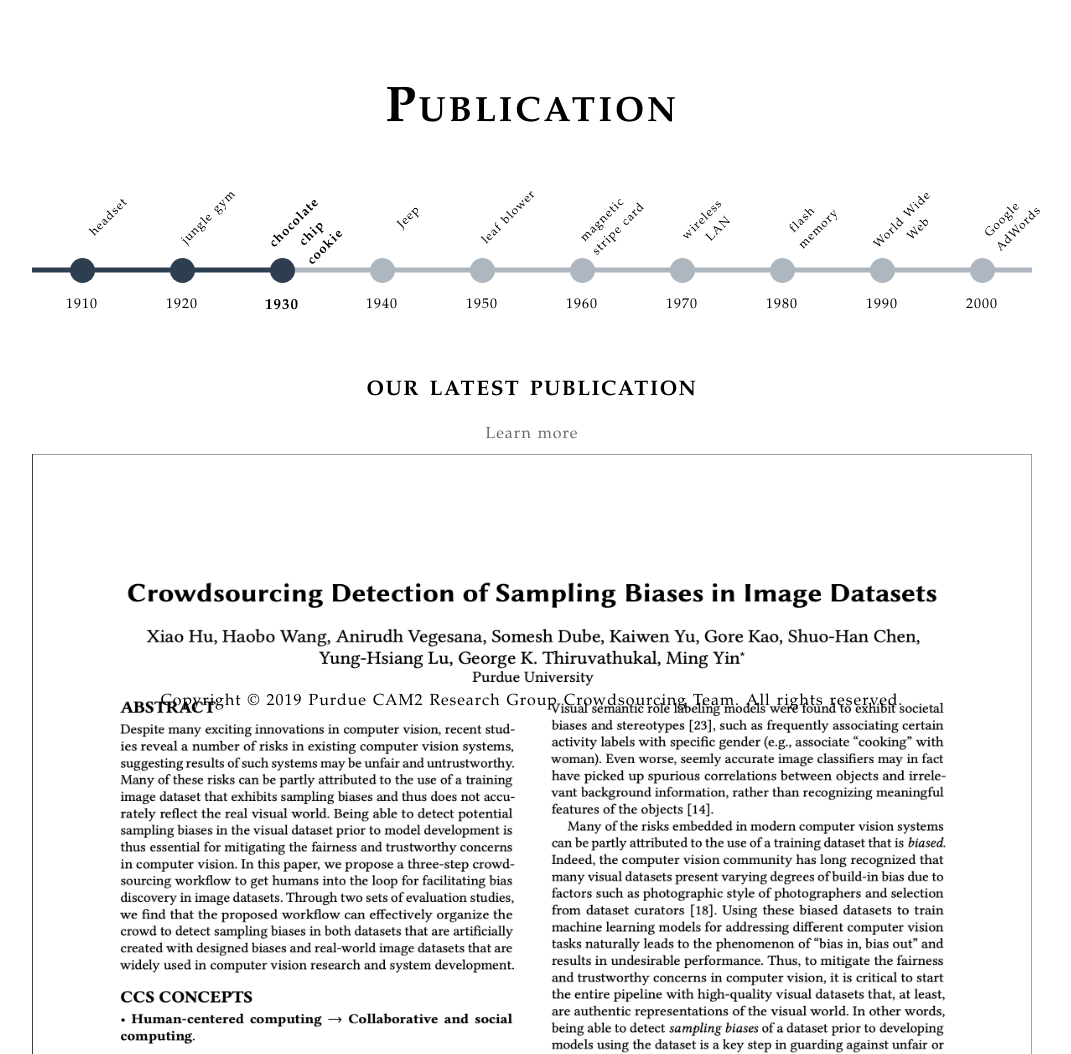
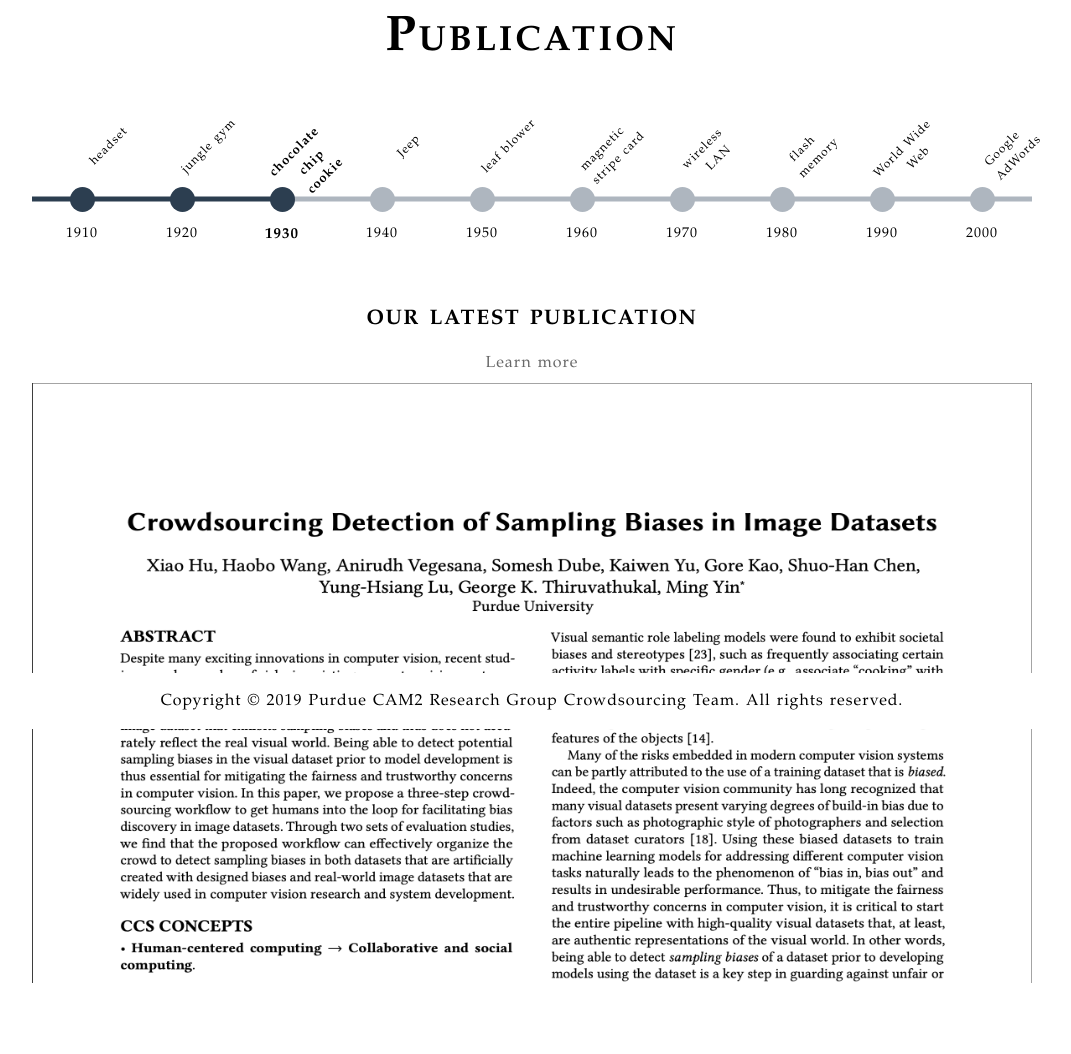
Before and after one commit to katelee04/infosite, a Django app: page /publication/ in a window 1280 px wide. Shown: the part 71-1125 px from the top of the page, without its empty margins (108-1179 px from the left). After the commit the page ends 1054 px from the top, so only its background shows below. Run offline with Django 3.2, Linux system fonts and the light colour scheme; some libraries are stand-ins or nearby versions.

Commit message:
navbar footer update

```diff
--- a/static/css/style.css
+++ b/static/css/style.css
@@ -21,7 +21,6 @@ a:hover {
 }
 
 h1, h2, h3, h4, h5, h6 {
-    /*font-family: Consolas, Monaco, monospace;*/
     font-family: "Palatino Linotype", "Book Antiqua", Palatino, serif;
 }
 
@@ -87,6 +86,7 @@ h1, h2, h3, h4, h5, h6 {
     box-shadow: 5px 5px 17px 1px rgba(0,0,0,0.8);
 }
 
+/*Navbar*/
 .navbar {
     background-color: white;
     font-size: 18px;
@@ -96,18 +96,9 @@ h1, h2, h3, h4, h5, h6 {
     color: #333;
     font-size: 30px;
 }
+/*End of Navbar*/
 
-
-.footer {
-    position: absolute;
-    bottom: 0;
-    width: 100%;
-    height: 50px;
-    line-height: 50px;
-    background-color: whitesmoke;
-    display: block;
-}
-
+/*Button*/
 .button {
     display: inline-block;
     border-radius: 2px;
@@ -152,7 +143,7 @@ h1, h2, h3, h4, h5, h6 {
     right: 0;
     color: #FFFFFF;
 }
-
+/*End of Button*/
 
 /*Timeline*/
 .flex-parent {
--- a/templates/base.html
+++ b/templates/base.html
@@ -30,8 +30,8 @@
 <body>
 
 <!--  Navebar  -->
-
-<nav class="navbar navbar-expand-lg">
+<div class="nav-container fixed-top">
+    <nav class="navbar navbar-expand-lg navbar-fixed-top">
         <a class="navbar-brand ml-3" href="/">Logo</a>
         <button class="navbar-toggler" type="button" data-toggle="collapse" data-target="#navbarSupportedContent" aria-controls="navbarSupportedContent" aria-expanded="false" aria-label="Toggle navigation">
             <span class="navbar-toggler-icon"></span>
@@ -62,6 +62,7 @@
             </form>
         </div>
     </nav>
+</div>
 
 <!--  End of Navebar  -->
 <div class="container">
@@ -71,9 +72,7 @@
 
 
 <!--  Footer  -->
-<footer class="footer-copyright py-3 fixed-bottom text-center">
-    <!-- <footer class="footer-copyright py-2 fixed-bottom text-center" style="background-color:white;color: black"> -->
-
+<footer class="footer footer-copyright py-3 fixed-bottom text-center" style="background-color: white">
     Copyright © 2019 Purdue CAM2 Research Group Crowdsourcing Team. All rights reserved.
 </footer>
 
```
Also changed, not shown: 1 other file. Lines whose indentation alone changed are shown as unchanged.
